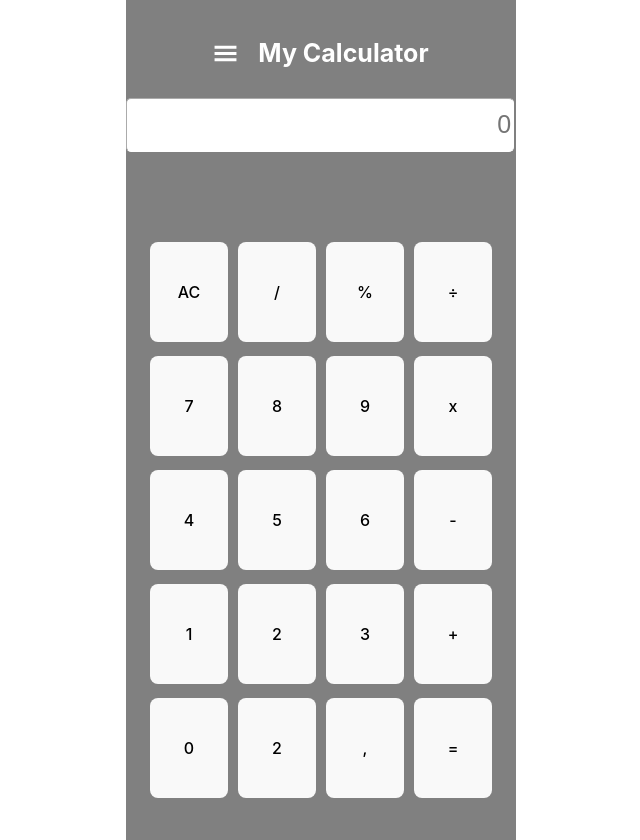
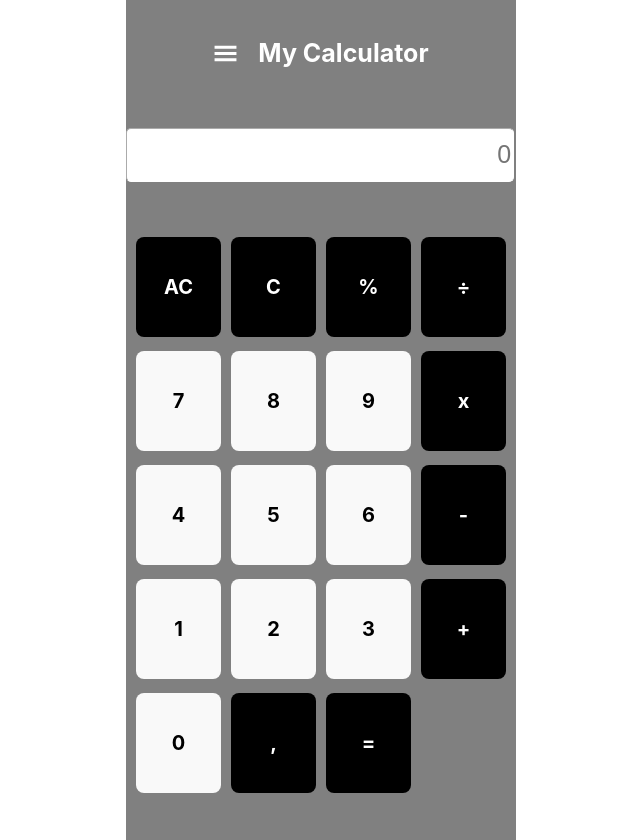
Before and after one commit to kradderley/new-calc-app-proj, a React (Vite) app in the folder calculator-proj/: page / in a window 1280 px wide. Shown: the whole page, without its empty margins (319-959 px from the left). Built offline with nearby package versions, Linux system fonts and the light colour scheme.

Commit message:
next commit

```diff
--- a/calculator-proj/src/components/calculator.css
+++ b/calculator-proj/src/components/calculator.css
@@ -22,8 +22,10 @@
 
 .input-box {
   width: 99%;
-  /* height: 10%; */
-  margin-bottom: 50px;
+  margin-top: 30px;
+  margin-bottom: 15px;
+  /* margin-left: 10px;
+  margin-right: 10px;  */
 }
 
 .input-field {
@@ -38,10 +40,12 @@
 
 .keypad {
   display: grid;
+  margin-left: 10px;
+  margin-right: 10px;
   padding-top: 40px;
   max-width: 390px;
   height: 70%;
-  grid-template-columns: 20% 20% 20% 20%;
+  grid-template-columns: 1fr 1fr 1fr 1fr;
   grid-gap: 10px;
   grid-row-gap: px;
   justify-content: center;
@@ -49,4 +53,12 @@
 
 .keypad-number {
   max-height: 100px;
+  font-size: 20px;
+  font-weight: bold;
 }
+
+.signs {
+  grid-template-columns: 30% 30% 30%;
+  background-color: black;
+  color: white;
+}
--- a/calculator-proj/src/components/calculator.jsx
+++ b/calculator-proj/src/components/calculator.jsx
@@ -16,26 +16,25 @@ const Calculator = () => {
             <input type="text" placeholder="0" className="input-field" />
           </div>
           <div className="keypad">
-            <button className="keypad-number">AC</button>
-            <button className="keypad-number">/</button>
-            <button className="keypad-number">%</button>
-            <button className="keypad-number">÷</button>
+            <button className="keypad-number signs">AC</button>
+            <button className="keypad-number signs">C</button>
+            <button className="keypad-number signs">%</button>
+            <button className="keypad-number signs">÷</button>
             <button className="keypad-number">7</button>
             <button className="keypad-number">8</button>
             <button className="keypad-number">9</button>
-            <button className="keypad-number">x</button>
+            <button className="keypad-number signs">x</button>
             <button className="keypad-number">4</button>
             <button className="keypad-number">5</button>
             <button className="keypad-number">6</button>
-            <button className="keypad-number">-</button>
+            <button className="keypad-number signs">-</button>
             <button className="keypad-number">1</button>
             <button className="keypad-number">2</button>
             <button className="keypad-number">3</button>
-            <button className="keypad-number">+</button>
-            <button className="keypad-number">0</button>
-            <button className="keypad-number">2</button>
-            <button className="keypad-number">,</button>
-            <button className="keypad-number">=</button>
+            <button className="keypad-number signs">+</button>
+            <button className="keypad-number zero">0</button>
+            <button className="keypad-number signs zero">,</button>
+            <button className="keypad-number signs zero">=</button>
           </div>
         </div>
       </section>
```
